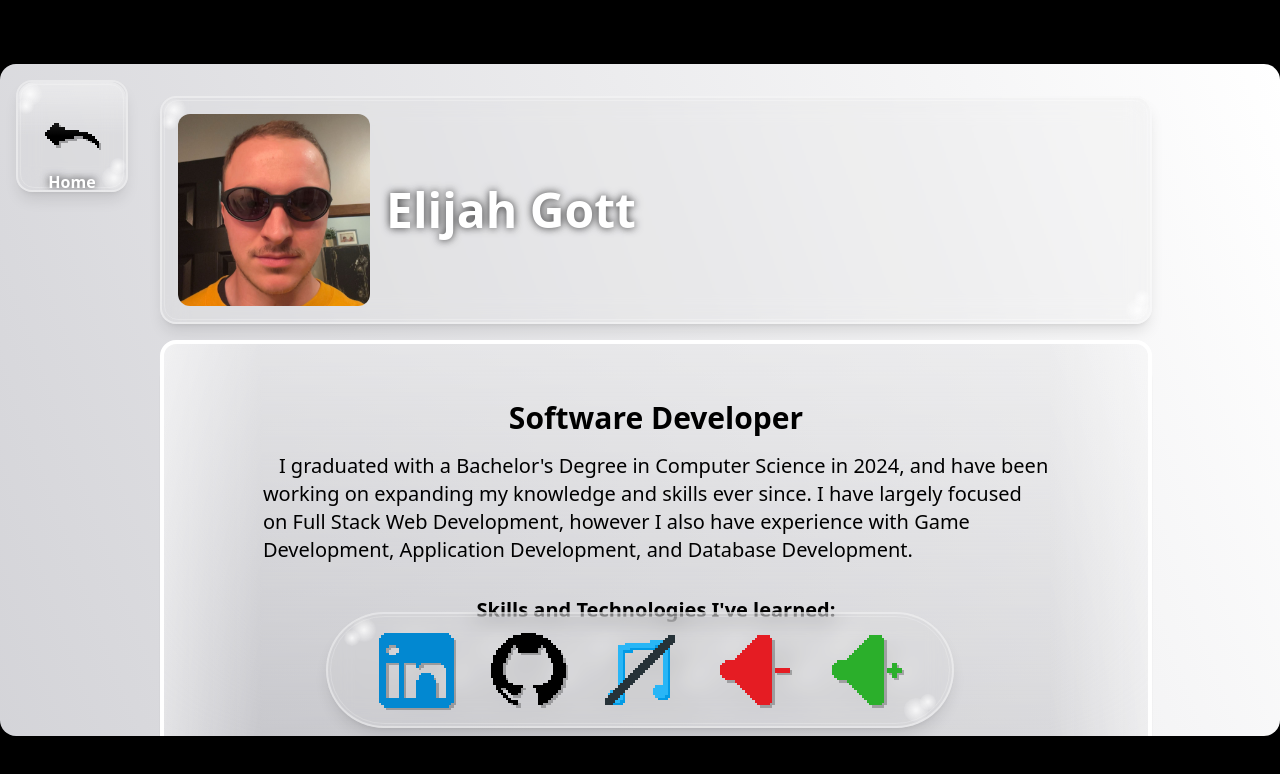
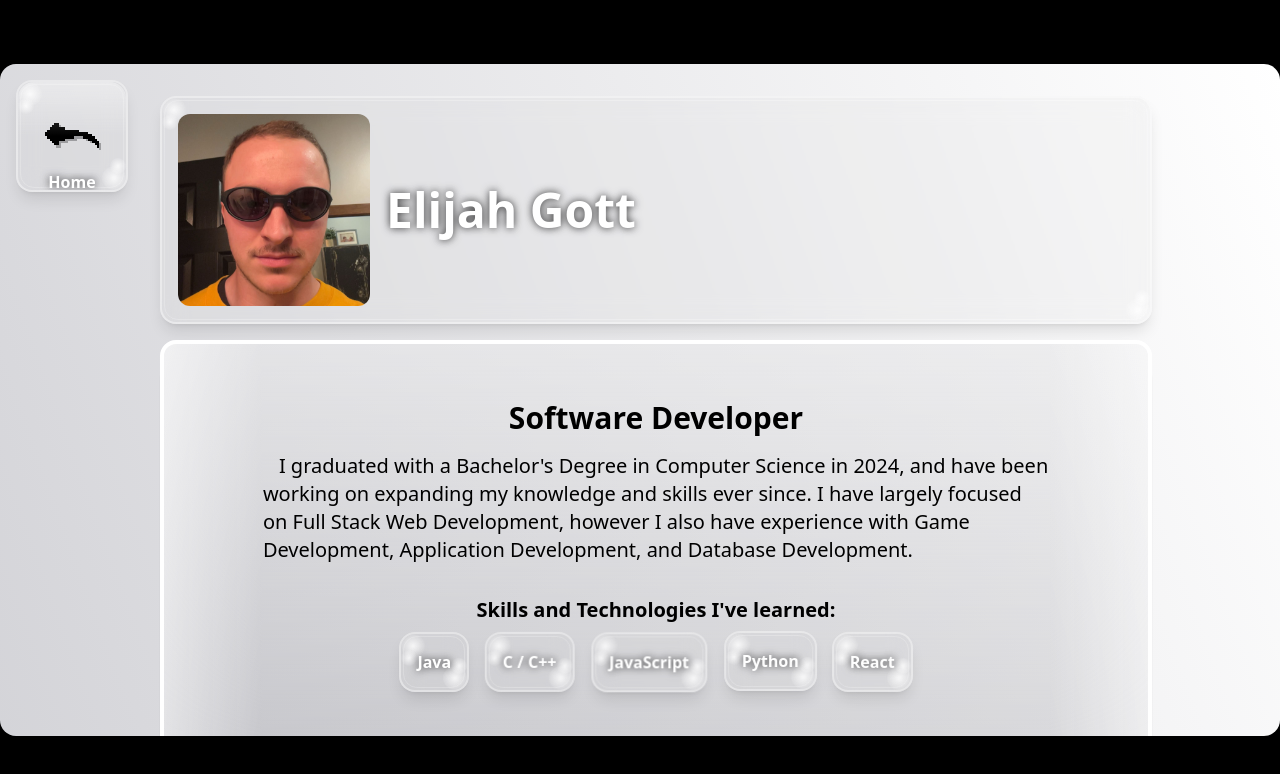
Before and after one commit to elijahgott/newPortfolio, a Next.js app: page /about-me in a window 1280 px wide. Shown: the top 774 px of the page. Built offline with nearby package versions, Linux system fonts and the light colour scheme.

Commit message:
nav now hides after 5 seconds of not being interacted with

```diff
--- a/app/components/nav/navBar.tsx
+++ b/app/components/nav/navBar.tsx
@@ -4,6 +4,9 @@ import NavItem from "./navItem"
 import MusicToggle from "./musicToggle"
 import VolumeUp from './volumeUp'
 import VolumeDown from './volumeDown'
+
+import { useNav } from "@/app/utils/navContext"
+import { usePathname } from "next/navigation"
 
 const navItems = [
   {
@@ -19,8 +22,15 @@ const navItems = [
 ]
 
 export default function NavBar(){
+  const currentPath = usePathname()
+  const { isVisible, setVisibility } = useNav()
+
+  if( isVisible && currentPath !== '/' ){
+    setTimeout(() => {setVisibility(false)}, 5 * 1000)
+  }
+
   return(
-    <div className="absolute bottom-2 left-[50%] translate-x-[-50%] py-4 px-12 bg-zinc-300/15 backdrop-blur-md shadow-lg border-2 border-white/40 rounded-full">
+    <div className={`${ isVisible ? 'opacity-100' : 'opacity-0'} absolute bottom-2 left-[50%] translate-x-[-50%] py-4 px-12 bg-zinc-300/15 backdrop-blur-md shadow-lg border-2 border-white/40 rounded-full transition-opacity`} onMouseOver={() => setVisibility(true)}>
       { /* inner border */}
       <div className="pointer-events-none absolute inset-0.5 rounded-full border border-white/20" />
       {/* shiny corners */}
@@ -28,12 +38,13 @@ export default function NavBar(){
       <div className='pointer-events-none absolute top-4 left-4 bg-radial from-white/80 to-transparent to-75% h-4 w-4 rounded-2xl' />
       <div className='pointer-events-none absolute bottom-1 right-6 bg-radial from-white/80 to-transparent to-80% h-6 w-6 rounded-xl' />
       <div className='pointer-events-none absolute bottom-4 right-4 bg-radial from-white/80 to-transparent to-80% h-4 w-4 rounded-xl' />
+
       <nav className="flex flex-row space-x-8 items-center justify-center w-fit">
-      {navItems.map(item => <NavItem key={item.name} name={item.name} linkTo={item.linkTo} imageSource={item.imageSource} />)}
-      <MusicToggle />
-      <VolumeDown />
-      <VolumeUp />
-    </nav>
+        {navItems.map(item => <NavItem key={item.name} name={item.name} linkTo={item.linkTo} imageSource={item.imageSource} />)}
+        <MusicToggle />
+        <VolumeDown />
+        <VolumeUp />
+      </nav>
     </div>
 
   )
--- a/app/layout.tsx
+++ b/app/layout.tsx
@@ -1,6 +1,7 @@
 import type { Metadata } from "next";
 import { MusicProvider } from "./utils/musicContext";
 import { AudioProvider } from "./utils/audioContext";
+import { NavProvider } from "./utils/navContext"
 import { Geist, Geist_Mono } from "next/font/google";
 import "./globals.css";
 
@@ -31,10 +32,12 @@ export default function RootLayout({ children }: LayoutProps<"/">) {
       dark:bg-gray-900 dark:bg-linear-70 dark:from-gray-900 dark:to-black">
         <AudioProvider>
           <MusicProvider>
-            <div className="relative mx-auto my-auto w-full max-w-[1920px] sm:h-full md:h-[80vh] lg:h-[84vh] min-h-[65vh] max-h-270 bg-linear-70 from-zinc-300 to-white rounded-2xl">
-              {children}
-              <NavBar />
-            </div>
+            <NavProvider>
+              <div className="relative mx-auto my-auto w-full max-w-[1920px] sm:h-full md:h-[80vh] lg:h-[84vh] min-h-[65vh] max-h-270 bg-linear-70 from-zinc-300 to-white rounded-2xl">
+                {children}
+                <NavBar />
+              </div>
+            </NavProvider>
           </MusicProvider>
         </AudioProvider>
       </body>
--- a/app/page.tsx
+++ b/app/page.tsx
@@ -1,4 +1,8 @@
+'use client'
+import { useEffect } from "react";
 import Channel from "./components/channel";
+
+import { useNav } from "./utils/navContext";
 
 const projects = [
   {
@@ -64,6 +68,12 @@ const projects = [
 ]
 
 export default function Home() {
+  const { setVisibility } = useNav()
+
+  useEffect(() => {
+    setVisibility(true)
+  }, [])
+
   return (
     <div className="h-full flex flex-col flex-1 items-center justify-center">
       <div className="flex w-full mb-[5%]">
@@ -78,14 +88,14 @@ export default function Home() {
           })}
         </main>
         <div className="w-[10%]">
-          {/* here for spacing */}
           <h1 className="font-bold text-black dark:text-white">What i want</h1>
+
           <ul className="list-disc text-black dark:text-white">
             <li>dark / light mode toggle?</li>
             <li>make nav disappear after a bit / reappear when mouse hover?</li>
             <li>or add nav-sized padding to bottom of pages to ensure readable</li>
+          </ul>
 
-          </ul>
         </div>
       </div>
     </div>
--- /dev/null
+++ b/app/utils/navContext.tsx
@@ -0,0 +1,37 @@
+'use client'
+import { createContext, useContext, useState } from "react"
+
+type NavContextType = {
+  isVisible: boolean;
+  setVisibility: (par: boolean) => void;
+}
+
+const NavContext = createContext<NavContextType | null>(null)
+
+export function NavProvider({children}: {children: React.ReactNode}){
+  const [isVisible, setIsVisible] = useState(true)
+
+  const setVisibility = (visibility: boolean) => {
+    setIsVisible(visibility)
+  }
+
+  return(
+    <NavContext.Provider
+      value={{
+        isVisible,
+        setVisibility
+      }}
+      >
+        {children}
+      </NavContext.Provider>
+  )
+}
+
+export function useNav(){
+  const context = useContext(NavContext)
+
+  if(!context){
+    throw new Error('useMusic must be used inside MusicProvider')
+  }
+  return context
+}
```
